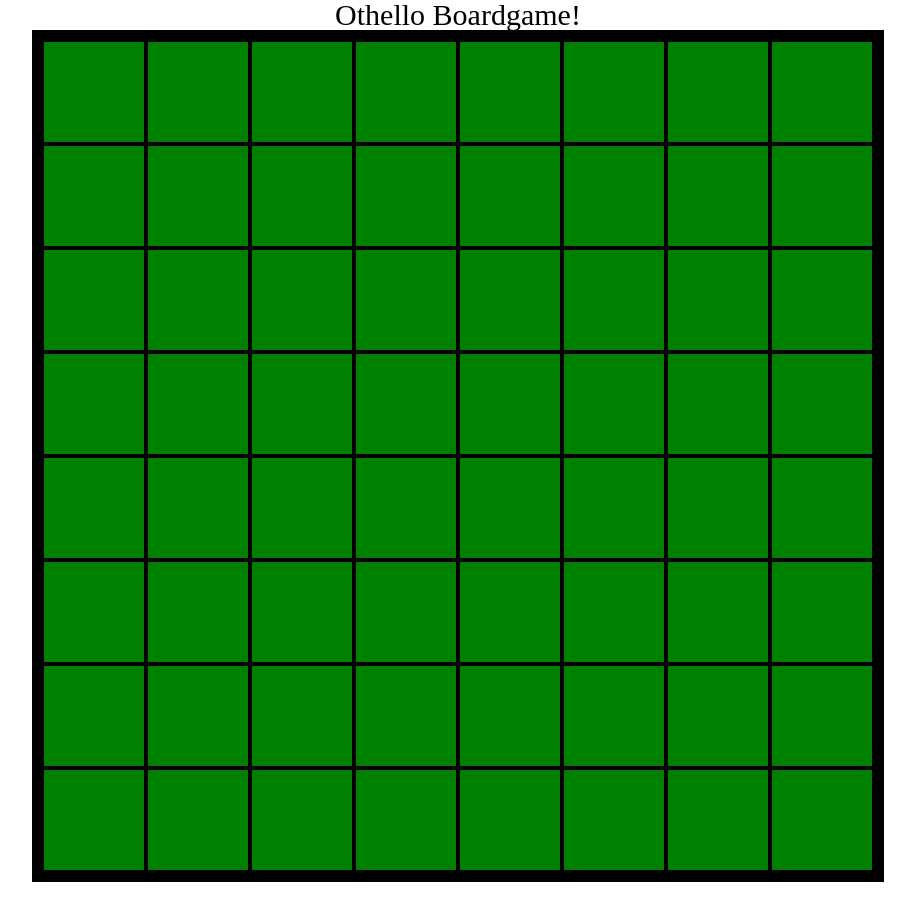
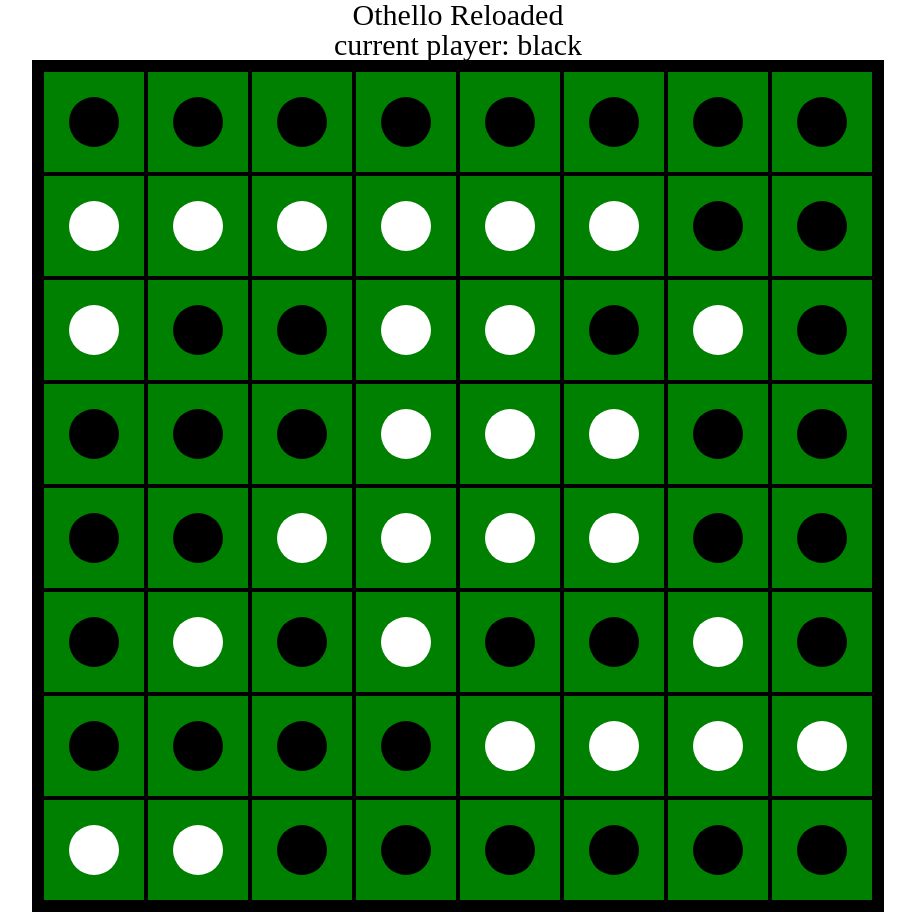
Before and after one commit to aminbabar/othello_reloaded, a website with bundled scripts: page index.html in a window 1280 px wide. Shown: the whole page, without its empty margins (182-1097 px from the left). Before the commit the page ends 882 px from the top, so only its background shows below. Built offline with nearby package versions, Linux system fonts and the light colour scheme.

Commit message:
random player vs random player working. Created a game class too

```diff
--- a/index.html
+++ b/index.html
@@ -12,7 +12,7 @@
 
 
 <body>
-    <h1>Othello Boardgame!</h1>
+    <h1>Othello Reloaded</h1>
 
     <figure class="board"></figure>
 
--- a/questions.txt
+++ b/questions.txt
@@ -1 +1,3 @@
 1. Is it a bad idea to add event listener on the top level?
+2. this.removeEventHandler = this.removeEventHandler.bind(this);
+3. this.addEventHandler = this.addEventHandler.bind(this);
--- a/src/index.js
+++ b/src/index.js
@@ -1,13 +1,27 @@
 // import { stat } from "fs";
-import BoardState from "./scripts/boardState";
-import View from "./scripts/othelloView";
+// import BoardState from "./scripts/boardState";
+// import View from "./scripts/othelloView";
+import RandomPlayer from "./scripts/Players/randomPlayer";
+import Game from "./scripts/game";
 
 document.addEventListener("DOMContentLoaded", () => {
 
     const figure = document.querySelector('.board');
-    let state = new BoardState();
-    let view = new View(state, figure);
-    view.refreshBoard(state.getBoard(), state.availableMoves());
+
+
+
+    // let state = new BoardState();
+    // let view = new View(state, figure);
+    // view.refreshBoard(state.getBoard(), state.availableMoves());
+    let player1 = new RandomPlayer();
+    let player2 = new RandomPlayer();
+    let game = new Game(figure, player1, player2);
+
+
+
+
+
+
 
 // state.test(1, 1);
 // state.test(7, 7);
--- /dev/null
+++ b/src/scripts/Players/randomPlayer.js
@@ -0,0 +1,13 @@
+
+
+
+class RandomPlayer {
+
+
+    makeMove(board) {
+        let moves = board.availableMoves();
+        board.makeMove(moves[Math.floor(Math.random() * moves.length)]);
+    }
+}
+
+export default RandomPlayer;
--- a/src/scripts/boardState.js
+++ b/src/scripts/boardState.js
@@ -62,6 +62,10 @@ BoardState.prototype.getBoard = function() {
     return this.board;
 }
 
+BoardState.prototype.getCurrentPlayer = function() {
+    return this.currentPlayer;
+}
+
 // returns true if the current position is within bounds, else false
 BoardState.prototype.validPos = function(pos) {
     let posR = pos[0];
@@ -110,6 +114,8 @@ BoardState.prototype.movesInDir = function (r, dr, c, dc, positions = []) {
     // debugger;
     if (!this.validPos([r + dr, c + dc])) return [];
     let currPiece = this.board[r + dr][c + dc];
+
+    if (!currPiece) return [];
 
     // if flanking condition is true
     if (currPiece === this.currentPlayer && positions.length > 0) {
@@ -165,6 +171,14 @@ BoardState.prototype.currentPlayerScore = function () {
 }
 
 
+BoardState.prototype.gameOver = function() {
+    if (this.availableMoves().length === 0) {
+        return true;
+    }
+    return false;
+}
+
+
 BoardState.prototype.testMove = function(arr) {
     for (let ele of arr) {
         this.board[ele[0]][ele[1]] = "MOVE";
@@ -196,8 +210,6 @@ BoardState.prototype.printBoard = function() {
         console.log(str);
     }
 }
-
-window.BoardState = BoardState;
 
 
 
--- a/src/scripts/game.js
+++ b/src/scripts/game.js
@@ -0,0 +1,32 @@
+import BoardState from "./boardState";
+import View from "./othelloView";
+
+
+class Game {
+    constructor(figure, player1, player2) {
+        this.board = new BoardState();
+        this.player1 = player1;
+        this.player2 = player2;
+        this.view = new View(this.board, figure);
+        this.view.refreshBoard(this.board.getBoard(), this.board.availableMoves());
+        this.play(this.board);
+    }
+
+
+    play(board) {
+        let currentPlayer = this.player1;
+        while (!board.gameOver()) {
+            currentPlayer.makeMove(this.board);
+            if (currentPlayer === this.player1) {
+                currentPlayer = this.player2;
+            } else {
+                currentPlayer = this.player1
+            }
+            this.view.refreshBoard(board.getBoard(), board.availableMoves());
+        }
+        console.log("GAME OVER!");
+    }
+}
+
+
+export default Game;
--- a/src/scripts/othelloView.js
+++ b/src/scripts/othelloView.js
@@ -5,11 +5,17 @@ class View {
     constructor(game, el) {
         this.game = game;
         this.el = el;
+        this.currentPlayer = document.createElement("h2");
+        this.currentPlayer.classList.add("current-player");
+        this.currentPlayer.innerText = "current player: black"
+        el.appendChild(this.currentPlayer);
         this.ul = this.setupBoard();
         this.el.appendChild(this.ul);
         this.handleClick = this.handleClick.bind(this);
         this.el.addEventListener("click", this.handleClick)
         this.refreshBoard = this.refreshBoard.bind(this);
+        this.removeEventHandler = this.removeEventHandler.bind(this);
+        this.addEventHandler = this.addEventHandler.bind(this);
     }
 
     handleClick (e) {
@@ -19,18 +25,22 @@ class View {
         console.log(this.game.availableMoves());
         for (let ele of this.game.availableMoves()) {
             // debugger;
+
             if (ele[0] === pos[0] && ele[1] === pos[1]) {
                 this.game.makeMove(pos);
                 // debugger;
                 this.refreshBoard(this.game.board, this.game.availableMoves());
             }
         }
+        // debugger;
     }
 
     refreshBoard(board, availableMoves) {
+        // debugger;
         let ulChildren = this.ul.children;
         // debugger;
         let pieceClasses = ["white", "black", "moves"];
+        this.currentPlayer.innerText = `current player: ${this.game.getCurrentPlayer()}`
 
 
         for (let r = 0; r < 8; r++) {
@@ -38,7 +48,7 @@ class View {
                 // index for the ulChildren array. Index converted to 1D.
                 let index = (r * 8) + c
                 let currLi = ulChildren[index];
-                currLi.children[0].innerHTML = `r:${r}, c:${c}`
+                // currLi.children[0].innerHTML = `r:${r}, c:${c}`
                 currLi.children[0].classList.remove(...pieceClasses);
                 if (board[r][c] === "white") {
                     currLi.children[0].classList.add("white");
@@ -76,6 +86,16 @@ class View {
         }
         return ul;
     }
+
+    removeEventHandler(el) {
+        console.log("event handler removed")
+        this.el.removeEventListener("click", this.handleClick);
+    }
+
+    addEventHandler(el) {
+        console.log("event handler added")
+        this.el.addEventListener("click", this.handleClick)
+    }
 }
 
 export default View;
--- a/src/styles/board.scss
+++ b/src/styles/board.scss
@@ -24,6 +24,12 @@ h1 {
 }
 
 
+.current-player {
+    text-align: center;
+    font-size: 30px;
+}
+
+
 // Piece styling
 
 .white, .black, .moves {
```
Also changed, not shown: dist/main.css, dist/main.js.
